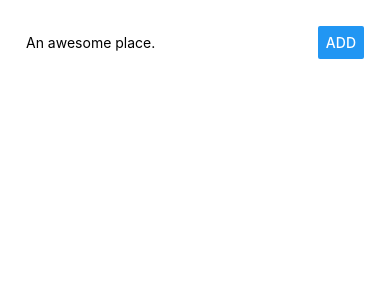
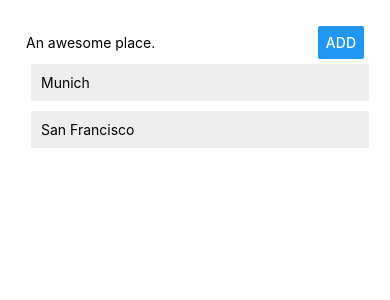
Before and after one commit to nathanejbrown/react-native-first-app, a React Native app: screen / in a window 390 px wide. Shown: the top 300 px of the page. Built offline with nearby package versions, Linux system fonts and the light colour scheme.

Commit message:
Created a custom component in src/components/listitem

```diff
--- a/App.js
+++ b/App.js
@@ -1,10 +1,12 @@
 import React, { Component } from 'react';
 import { StyleSheet, Text, View, TextInput, Button } from 'react-native';
+
+import ListItem from './src/components/ListItem/ListItem';
 
 export default class App extends Component {
   state = {
     placeName: '',
-    places: []
+    places: ['Munich', 'San Francisco']
   }
 
   placeNameChangedHandler = val => {
@@ -27,7 +29,7 @@
 
   render() {
     const placesOutput = this.state.places.map((place, i) => (
-      <Text key={i}>{place}</Text>
+      <ListItem key={i} placeName={place} />
     ));
     return (
       <View style={styles.container}>
@@ -42,7 +44,7 @@
           title="Add"
           onPress={this.placeSubmitHandler} />
         </View>
-        <View>
+        <View style={styles.listContainer}>
           {placesOutput}
         </View>
       </View>
@@ -59,7 +61,6 @@
     justifyContent: 'flex-start'
   },
   inputContainer: {
-    // flex: 1,
     width: "100%",
     flexDirection: "row",
     justifyContent: "space-between",
@@ -70,5 +71,8 @@
   },
   placeButton: {
     width: "30%"
+  },
+  listContainer: {
+    width: '100%'
   }
 });
--- /dev/null
+++ b/src/components/ListItem/ListItem.js
@@ -0,0 +1,21 @@
+import React from 'react';
+import { View, Text, StyleSheet } from 'react-native';
+
+const listItem = (props) => (
+    <View style={styles.listItem}>
+        <Text>
+            {props.placeName}
+        </Text>
+    </View>
+);
+
+const styles = StyleSheet.create({
+    listItem: {
+        width: '100%',
+        padding: 10,
+        backgroundColor: '#eee',
+        margin: 5
+    }
+});
+
+export default listItem;
```
